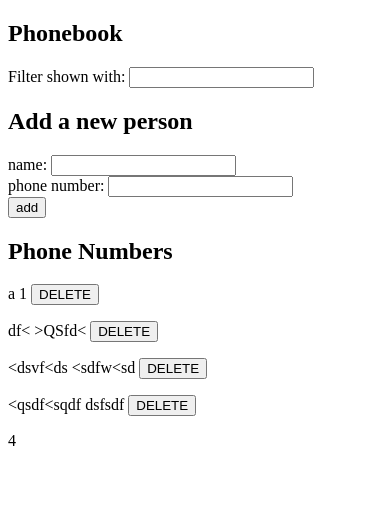
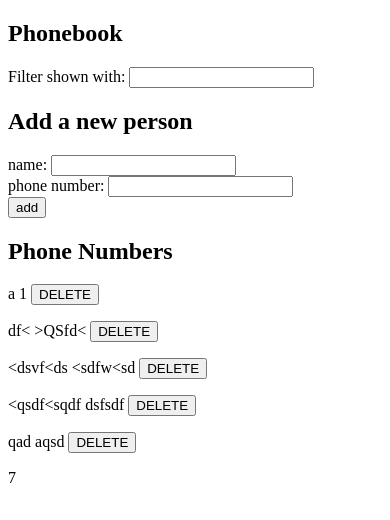
Before and after one commit to yslaoui/firstInversionOfControl, a React (Create React App) app in the folder react/exercices/part2/phonebook/: page / in a window 390 px wide. Shown: the top 520 px of the page. Built offline with nearby package versions, Linux system fonts and the light colour scheme; data requests are answered from the project's data file.

Commit message:
Fixing a bug of duplicate id in the phonebook app

```diff
--- a/react/exercices/part2/phonebook/db.json
+++ b/react/exercices/part2/phonebook/db.json
@@ -19,6 +19,11 @@
       "id": 6,
       "name": "<qsdf<sqdf",
       "number": "dsfsdf"
+    },
+    {
+      "id": 7,
+      "name": "qad",
+      "number": "aqsd"
     }
   ]
 }
--- a/react/exercices/part2/phonebook/src/App.js
+++ b/react/exercices/part2/phonebook/src/App.js
@@ -94,8 +94,7 @@ const App = () => {
       .getAll('http://localhost:3001/persons')
       .then(initialContacts => {
         setPersons(initialContacts)
-        // TODO setShowNotification to false
-          setCumulativeId(initialContacts.length)
+        if (initialContacts.length > 1) setCumulativeId(initialContacts.at(-1).id)
       })
   }, [])
 
```
